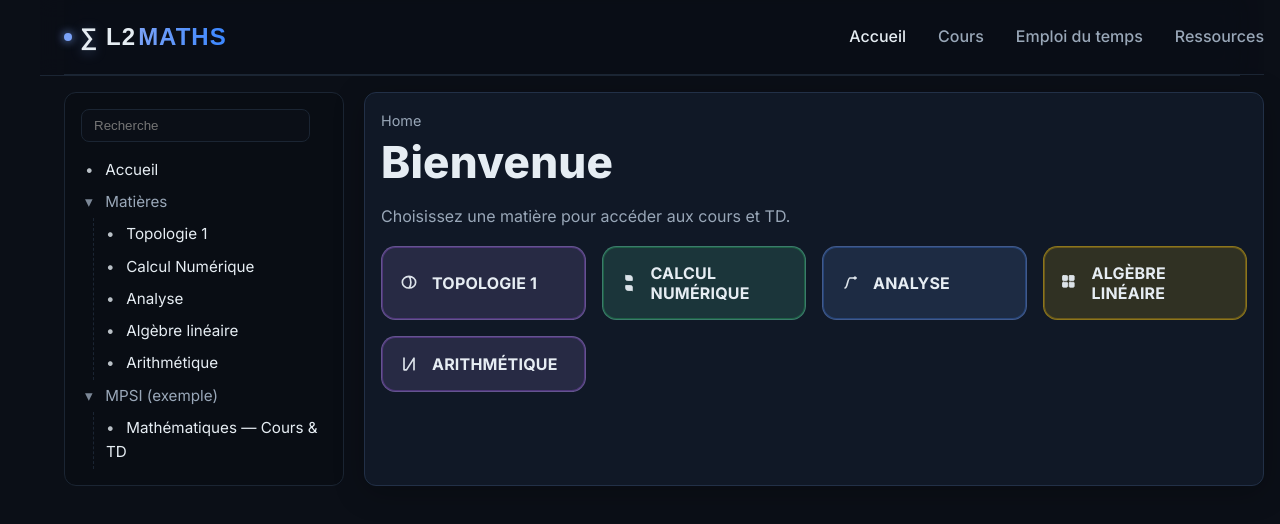
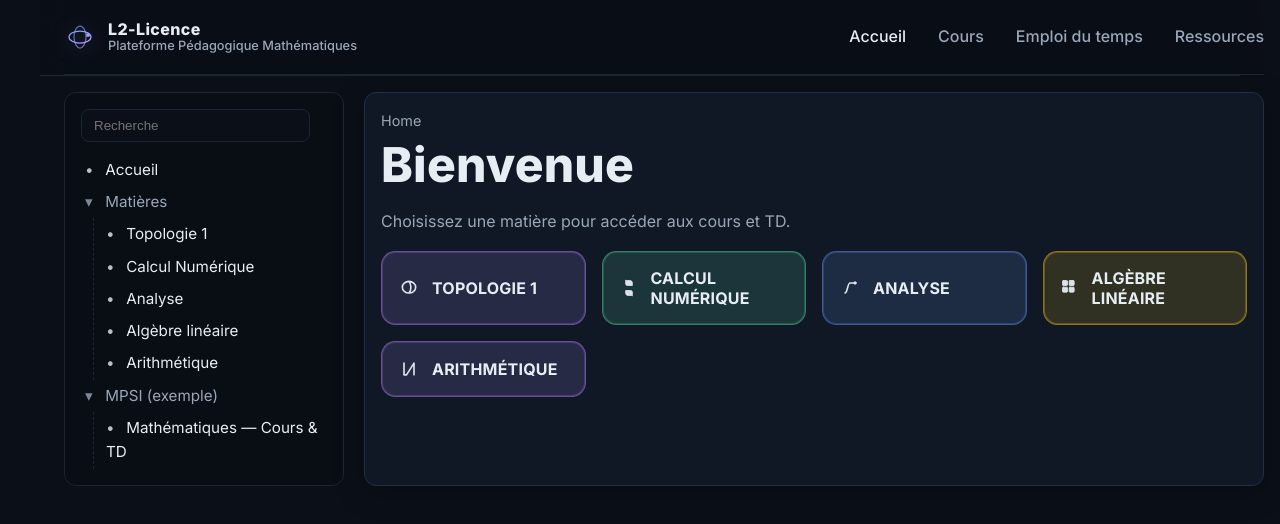
Before and after one commit to Grimm02938/L2-LICENCE, a Vue app: page /#/ in a window 1280 px wide. Shown: the top 524 px of the page. Built offline with nearby package versions, Linux system fonts and the light colour scheme.

Commit message:
feat(brand+ui): new orbit logo (no sigma), typography/spacing polish, micro-interactions; navbar brand update

```diff
--- /dev/null
+++ b/src/components/Logo.vue
@@ -0,0 +1,25 @@
+<script setup lang="ts">
+// Purely decorative logo mark (orbit + node)
+</script>
+
+<template>
+  <svg class="logo" viewBox="0 0 64 64" xmlns="http://www.w3.org/2000/svg" aria-hidden="true" focusable="false">
+    <defs>
+      <linearGradient id="g" x1="0" y1="0" x2="1" y2="1">
+        <stop offset="0%" stop-color="#7aa2f7"/>
+        <stop offset="100%" stop-color="#c099ff"/>
+      </linearGradient>
+    </defs>
+    <!-- Orbit ring -->
+    <ellipse cx="32" cy="32" rx="22" ry="12" fill="none" stroke="url(#g)" stroke-width="2.5"/>
+    <!-- Vertical ring -->
+    <ellipse cx="32" cy="32" rx="12" ry="22" fill="none" stroke="url(#g)" stroke-width="2.5" opacity="0.65"/>
+    <!-- Node -->
+    <circle cx="48" cy="28" r="4" fill="url(#g)"/>
+  </svg>
+
+</template>
+
+<style scoped>
+.logo { width: 32px; height: 32px; display: block; filter: drop-shadow(0 2px 10px rgba(122,162,247,.35)); }
+</style>
--- a/src/components/NavBar.vue
+++ b/src/components/NavBar.vue
@@ -1,5 +1,6 @@
 <script setup lang="ts">
 import { ref } from 'vue';
+import Logo from './Logo.vue'
 
 const isMenuOpen = ref(false);
 
@@ -13,7 +14,13 @@ const toggleMenu = () => {
     <div class="container">
       <nav class="navbar">
         <div class="navbar-brand">
-          <a href="#/" class="logo"><span class="symbol">∑</span> L2 <span class="highlight">MATHS</span></a>
+          <a href="#/" class="brand">
+            <Logo />
+            <span class="brand-text">
+              <span class="brand-title">L2-Licence</span>
+              <span class="brand-sub">Plateforme Pédagogique Mathématiques</span>
+            </span>
+          </a>
         </div>
 
         <button class="mobile-menu-button" @click="toggleMenu" aria-label="Menu">
@@ -57,37 +64,10 @@ const toggleMenu = () => {
   align-items: center;
 }
 
-.logo {
-  font-family: 'Orbitron', sans-serif;
-  font-size: 1.5rem;
-  font-weight: 800;
-  color: var(--text-primary);
-  letter-spacing: 1px;
-  text-transform: uppercase;
-  display: flex;
-  align-items: center;
-}
-
-.logo::before {
-  content: '';
-  display: inline-block;
-  width: 8px;
-  height: 8px;
-  background: var(--primary);
-  margin-right: 8px;
-  border-radius: 50%;
-  box-shadow: 0 0 10px var(--primary);
-}
-
-.highlight {
-  background: var(--gradient-primary);
-  -webkit-background-clip: text;
-  background-clip: text;
-  color: transparent;
-  margin-left: 2px;
-}
-
-.symbol { margin-right: .5rem; filter: drop-shadow(0 2px 6px rgba(122,162,247,.35)); }
+.brand { display:flex; align-items:center; gap:.75rem; color: var(--text-primary); text-decoration:none; }
+.brand-text { display:flex; flex-direction:column; line-height:1.1 }
+.brand-title { font-weight: 900; letter-spacing:.4px }
+.brand-sub { color: var(--text-secondary); font-size:.8rem }
 
 .navbar-menu {
   display: flex;
--- a/src/style.css
+++ b/src/style.css
@@ -27,6 +27,11 @@
   line-height: 1.6;
   font-weight: 400;
   font-size: 16px;
+  --space-1: 0.5rem;  /* 8px */
+  --space-2: 0.75rem; /* 12px */
+  --space-3: 1rem;    /* 16px */
+  --space-4: 1.5rem;  /* 24px */
+  --space-5: 2rem;    /* 32px */
 
   color-scheme: dark;
   color: var(--text-primary);
@@ -87,11 +92,10 @@ h1, h2, h3, h4, h5, h6 {
   color: var(--text-primary);
 }
 
-h1 {
-  font-size: 2.75rem;
-  letter-spacing: 1px;
-  margin-bottom: 1.5rem;
-}
+h1 { font-size: clamp(2rem, 2vw + 1.5rem, 3rem); letter-spacing: .5px; margin-bottom: var(--space-4); }
+h2 { font-size: clamp(1.35rem, 1vw + 1rem, 1.75rem); margin-bottom: var(--space-3); }
+h3 { font-size: 1.1rem; margin-bottom: var(--space-2); }
+p { margin: 0 0 var(--space-3); color: var(--text-secondary); }
 
 button {
   border-radius: 4px;
@@ -103,7 +107,7 @@ button {
   background: var(--primary);
   color: var(--dark-bg);
   cursor: pointer;
-  transition: var(--transition-normal);
+  transition: transform .2s ease, box-shadow .2s ease, background .2s ease, border-color .2s ease;
   box-shadow: var(--shadow-sm);
   text-transform: uppercase;
   letter-spacing: 1px;
@@ -201,7 +205,7 @@ button:focus-visible {
   width: 100%;
   max-width: 1200px;
   margin: 0 auto;
-  padding: 0 1.5rem;
+  padding: 0 var(--space-4);
 }
 
 .navbar {
@@ -226,13 +230,13 @@ button:focus-visible {
   min-height: 70vh;
   display: flex;
   align-items: center;
-  padding: 4rem 0;
+  padding: var(--space-5) 0;
 }
 
 .grid {
   display: grid;
   grid-template-columns: repeat(auto-fill, minmax(300px, 1fr));
-  gap: 2rem;
+  gap: var(--space-4);
 }
 
 .badge {
@@ -320,4 +324,11 @@ a:hover { color: #c2d0ff; }
   border-color: #213147;
   background: linear-gradient(180deg, rgba(255,255,255,0.02), rgba(255,255,255,0)), #0f1521;
 }
-.tiles .tile:hover { border-color: #33507a; }
+.tiles .tile:hover { border-color: #33507a; transform: translateY(-2px); box-shadow: 0 10px 24px rgba(0,0,0,.25) }
+
+/* Micro-interactions for links */
+a:hover { text-shadow: 0 0 8px rgba(122,162,247,.25); }
+
+/* Scroll reveal base (optional utility) */
+.reveal { opacity: 0; transform: translateY(8px); transition: opacity .6s ease, transform .6s ease; }
+.reveal.visible { opacity: 1; transform: translateY(0); }
```
